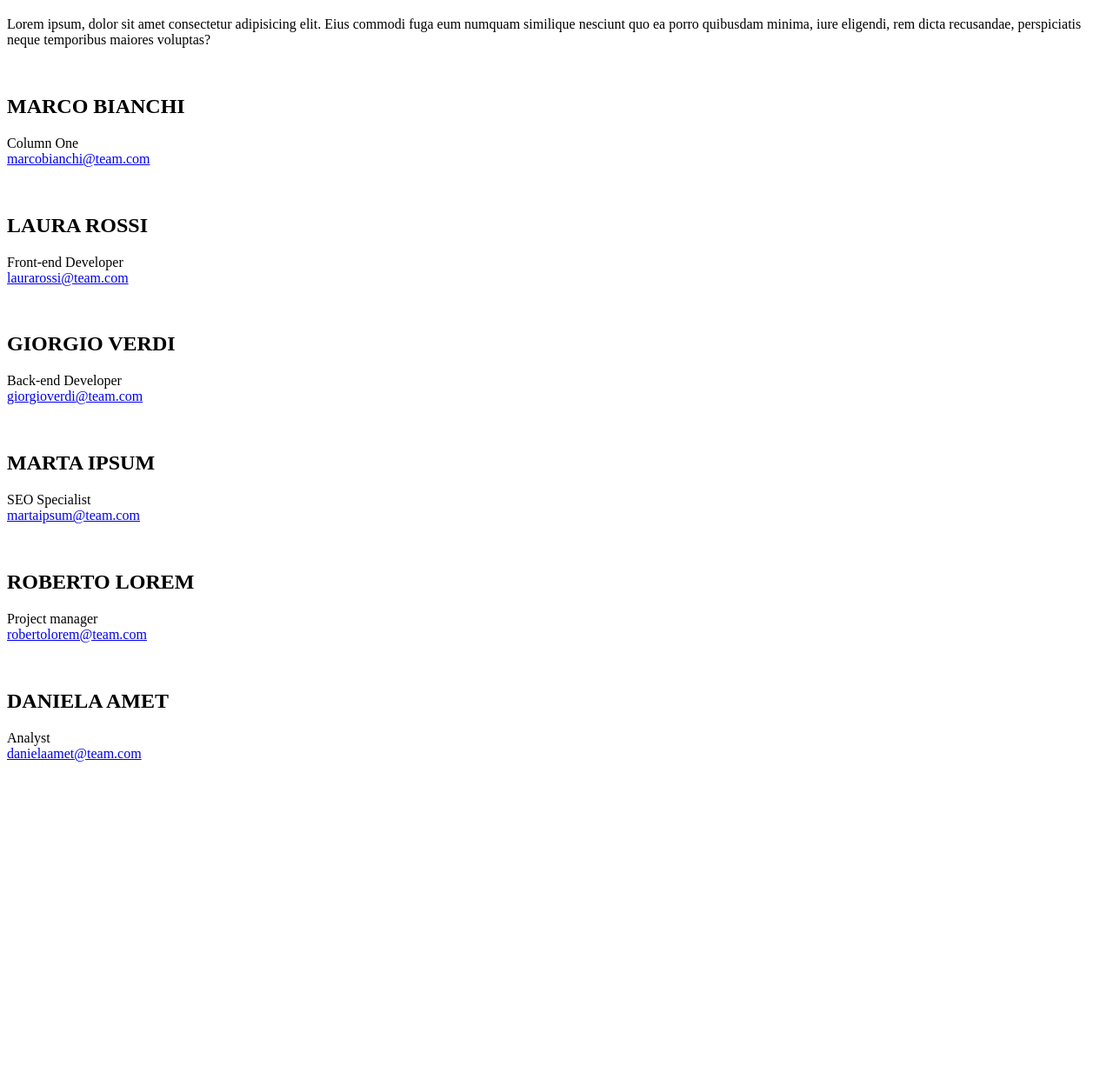
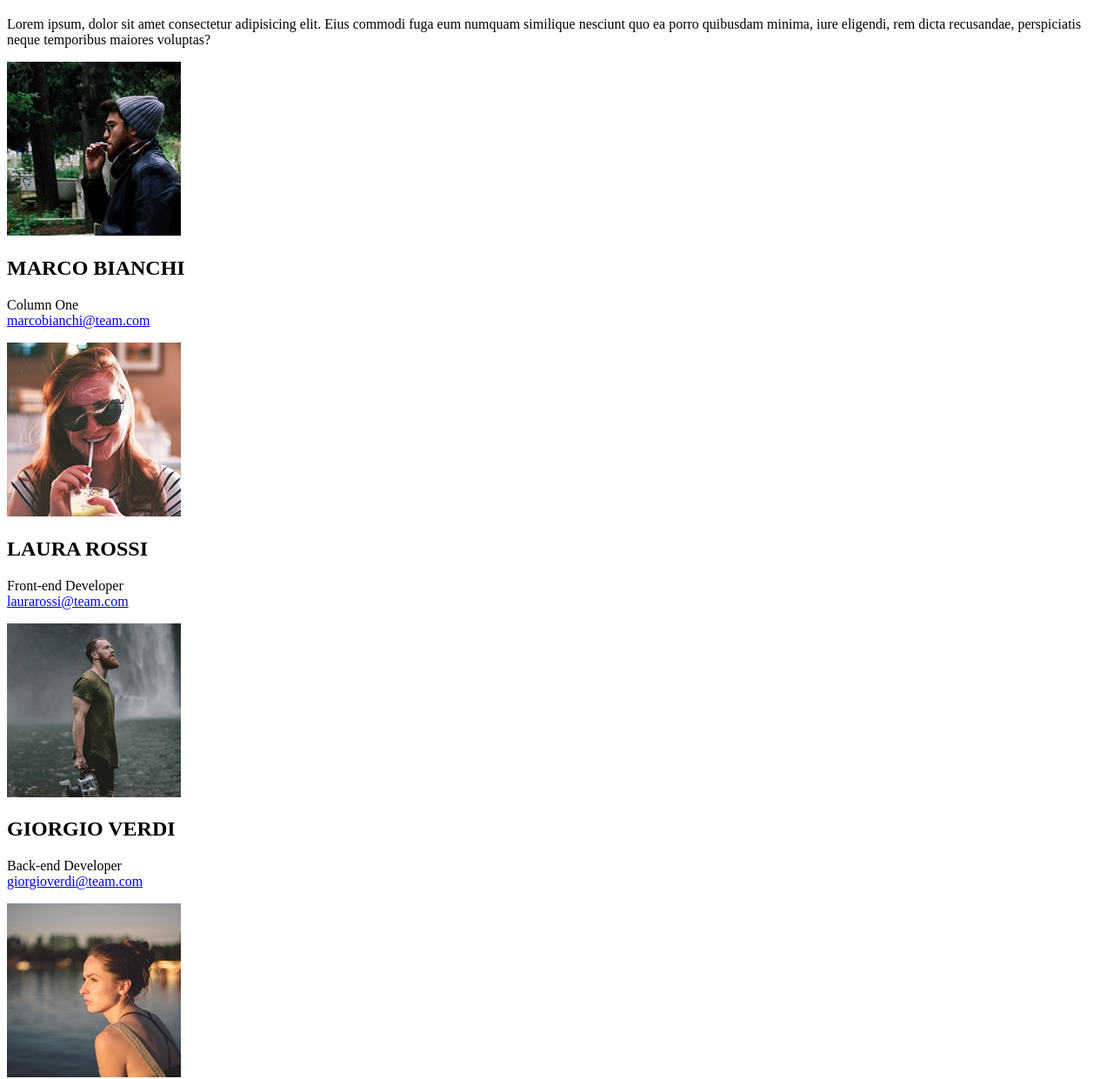
Before and after one commit to AlbertoScalia/html-css-float-cards, a plain HTML site: page index.html in a window 1280 px wide. Shown: the part 61-1302 px from the top of the page at 87% size. Before the commit the page ends 953 px from the top, so only its background shows below. Drawn offline with Linux system fonts and the light colour scheme.

Commit message:
feat (main): add images

```diff
--- a/index.html
+++ b/index.html
@@ -21,42 +21,42 @@
 
         <!--Cards-->
          <section>
-            <img src="" alt="">
+            <img src="./img/male1.png" alt="foto Marco">
             <h2>MARCO BIANCHI</h2>
             <p>Column One <br>
             <a href="mailto:marcobianchi@team.com">marcobianchi@team.com</a></p>
         </section>
 
         <section>
-            <img src="" alt="">
+            <img src="./img/female1.png" alt="foto Laura">
             <h2>LAURA ROSSI</h2>
             <p>Front-end Developer <br>
             <a href="mailto:laurarossi@team.com">laurarossi@team.com</a></p>
         </section>
 
         <section>
-            <img src="" alt="">
+            <img src="./img/male2.png" alt="foto Giorgio">
             <h2>GIORGIO VERDI</h2>
             <p>Back-end Developer <br>
             <a href="mailto:giorgioverdi@team.com">giorgioverdi@team.com</a></p>
         </section>
 
         <section>
-            <img src="" alt="">
+            <img src="./img/female2.png" alt="foto Marta">
             <h2>MARTA IPSUM</h2>
             <p>SEO Specialist <br>
             <a href="mailto:martaipsum@team.com">martaipsum@team.com</a></p>
         </section>
 
         <section>
-            <img src="" alt="">
+            <img src="./img/male3.png" alt="foto Roberto">
             <h2>ROBERTO LOREM</h2>
             <p>Project manager <br>
             <a href="mailto:robertolorem@team.com">robertolorem@team.com</a></p>
         </section>
 
         <section>
-            <img src="" alt="">
+            <img src="./img/female3.png" alt="foto Daniela">
             <h2>DANIELA AMET</h2>
             <p>Analyst <br>
             <a href="mailto:danielaamet@team.com">danielaamet@team.com</a></p>
```
Also changed, not shown: img/female1.png (added), img/female2.png (added), img/female3.png (added), img/male1.png (added), img/male2.png (added), img/male3.png (added).
